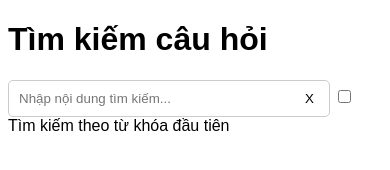
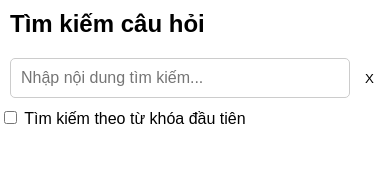
Before and after one commit to HR-CPCETC/thidauthau, a plain HTML site: page index.html in a window 390 px wide. Drawn offline with Linux system fonts and the light colour scheme.

Commit message:
Update index.html

```diff
--- a/index.html
+++ b/index.html
@@ -2,20 +2,27 @@
 <html>
 	<head>
 		<meta charset="utf-8" />
+		<meta name="viewport" content="width=device-width, initial-scale=1.0" />
 		<title>Tìm kiếm câu hỏi</title>
 		<style>
 			body {
 				font-family: sans-serif;
+				margin: 0;
 			}
 			.search-container {
 				position: relative;
-				display: inline-block;
+				display: block;
+				width: 100%;
+				padding: 10px;
+				box-sizing: border-box;
 			}
 			.search-input {
 				padding: 10px;
 				border: 1px solid #ccc;
 				border-radius: 5px;
-				width: 300px;
+				width: calc(100% - 30px);
+				box-sizing: border-box;
+				word-break: break-word;
 			}
 			.clear-button {
 				position: absolute;
@@ -30,6 +37,20 @@
 				margin-bottom: 10px;
 				border: 1px solid #eee;
 				padding: 10px;
+			}
+
+			/* CSS for smaller screens */
+			@media (max-width: 600px) {
+				h1 {
+					font-size: 1.5em;
+					margin: 10px;
+				}
+				.search-input {
+					font-size: 1em;
+				}
+				.result-item {
+					font-size: 0.9em;
+				}
 			}
 		</style>
 	</head>
@@ -61,10 +82,10 @@
 			const resultsContainer = document.getElementById('results');
 			const keywordCheckbox = document.getElementById('keyword-checkbox');
 
-			let currentSearchTerm = ''; // Biến lưu trữ nội dung tìm kiếm hiện tại
+			let currentSearchTerm = '';
 
 			searchInput.addEventListener('input', () => {
-				currentSearchTerm = searchInput.value.toLowerCase(); // Cập nhật nội dung tìm kiếm
+				currentSearchTerm = searchInput.value.toLowerCase();
 				filterAndRenderResults();
 			});
 
@@ -108,7 +129,7 @@
 				});
 			}
 
-			fetch('https://raw.githubusercontent.com/HR-CPCETC/thidauthau/main/data.json')
+			fetch('https://raw.githubusercontent.com/hr-cpcetc/thidauthau/main/data.json')
 				.then((response) => response.json())
 				.then((jsonData) => {
 					data.push(...jsonData);
```
